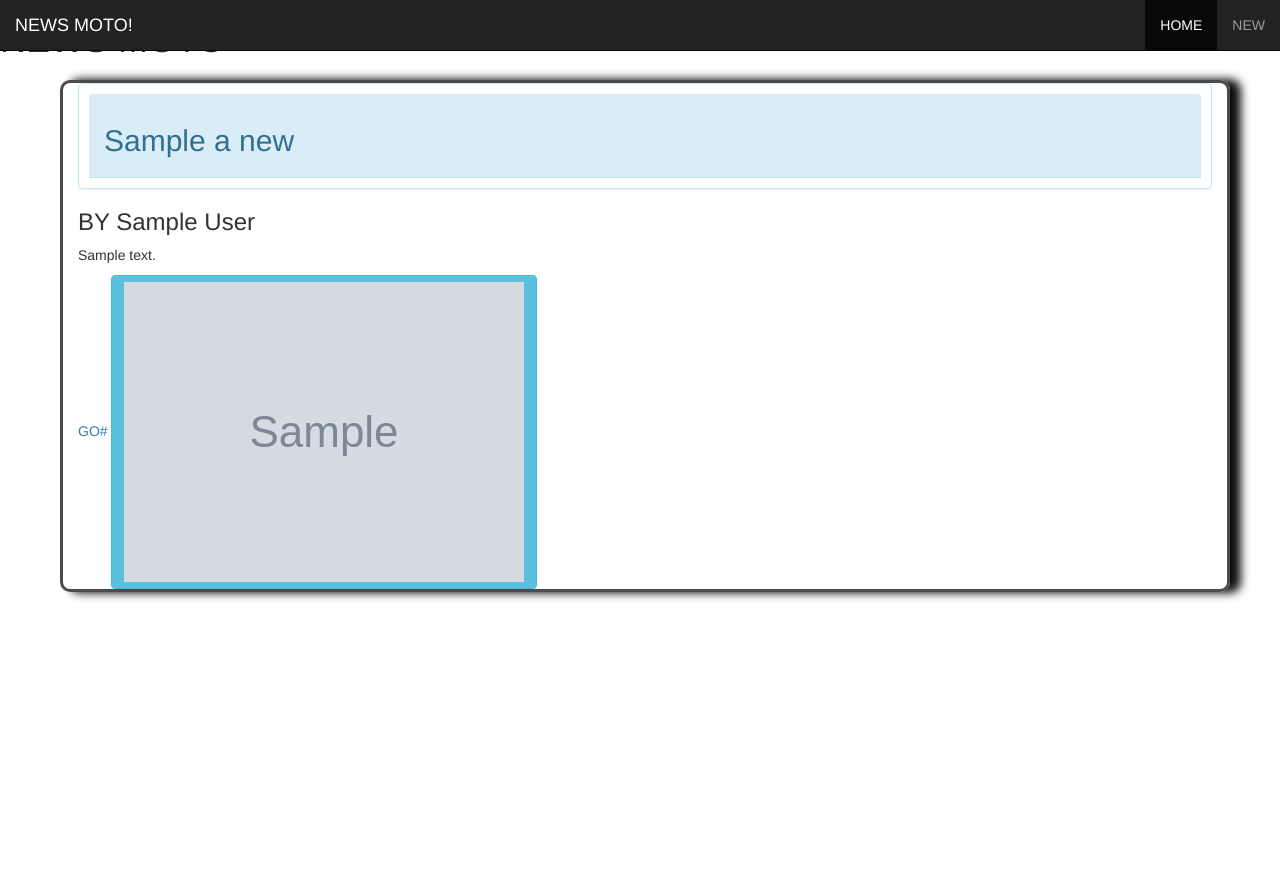
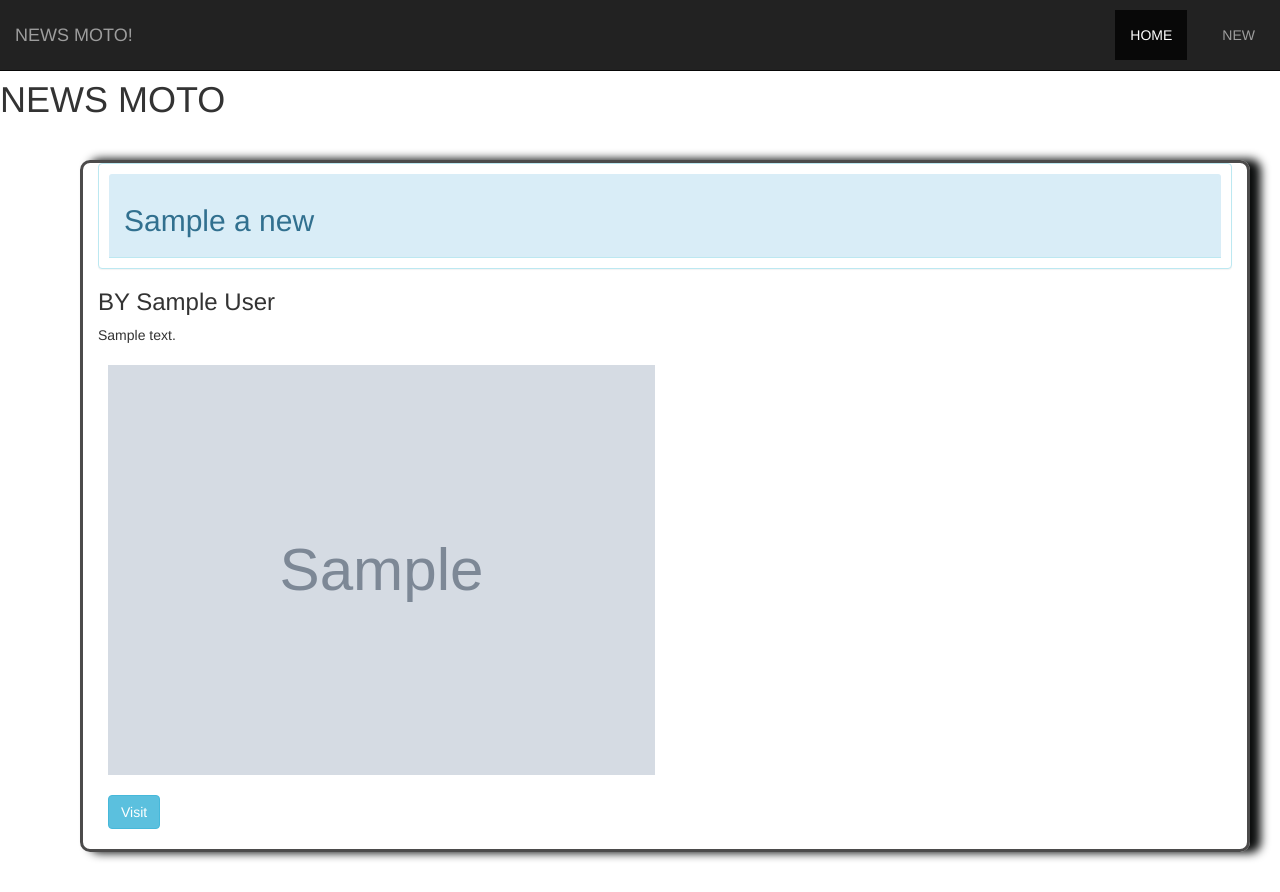
Before and after one commit to Bchizi/News, a Flask app: template app/templates/news.html in a window 1280 px wide. Before the commit the page ends 600 px from the top, so only its background shows below. Run offline with Flask 2, Linux system fonts and the light colour scheme; the template is opened without the code that fills it: most values are stand-ins (such as "Sample title", 1, 10 or a date in 2020); grey boxes marked "Sample" are stand-in pictures; some libraries are stand-ins or nearby versions.

Commit message:
added abit of the css on how the articles look

```diff
--- a/app/static/css/index.css
+++ b/app/static/css/index.css
@@ -13,3 +13,6 @@
     box-shadow: 0 0 25px 10px #47e4bb;
 
 }
+#the{
+height: 200px;
+}
--- a/app/templates/index.html
+++ b/app/templates/index.html
@@ -15,7 +15,7 @@
 
     <div class="col-md-4">
 
-        <div class="panel panel-info">
+        <div class="panel panel-info" id="the">
             <div class="panel-heading">
                 <a href="/news/{{source.id}}">{{source.name}}</a>
             </div>
--- a/app/templates/navbar.html
+++ b/app/templates/navbar.html
@@ -1,4 +1,3 @@
-
 <nav class="navbar navbar-inverse navbar-fixed-top">
     <div class="container-fluid">
         <div class="navbar-header">
@@ -21,3 +20,6 @@
         </div>
     </div>
 </nav>
+<br>
+<br>
+<br>
--- a/app/templates/news.html
+++ b/app/templates/news.html
@@ -3,14 +3,27 @@
 <h1>NEWS MOTO</h1>
 <style>
     #home {
-        margin: 20px;
+        margin: 40px;
         border-radius: 10px;
         border: solid 3px rgba(32, 31, 31, 0.801);
         -moz-box-shadow: 10px 0 10px 1px #161a19;
         box-shadow: 10px 0 10px 1px #0d0f0f;
 
     }
-    .panel-heading{
+
+    .panel-heading {
+        margin: 10px;
+    }
+
+    img {
+        padding: 10px;
+        width: 50%;
+        height: auto;
+        border-radius: 10px;
+    }
+
+    a {
+        padding: 10px;
         margin: 10px;
     }
 </style>
@@ -23,12 +36,14 @@
             </div>
 
         </div>
-                <div class="card-body">
-                    <h3> BY {{a_news.author}}</h3>
-                    <p>{{a_news.description}}</p>
-                </div>
-                <a href="">GO{{news.url}}</a>
-        <img src={{a_news.urlToImage}} class="btn btn-info btn-md" alt="">
+        <div class="card-body">
+            <h3> BY {{a_news.author}}</h3>
+            <p>{{a_news.description}}</p>
+            <img src={{a_news.urlToImage}} alt="">
+            <br>
+            <a href="{{news.url}}" class="btn btn-info btn-md">Visit</a>
+        </div>
+        <br>
 
     </div>
     {%endfor%}
```
Also changed, not shown: README.md.
